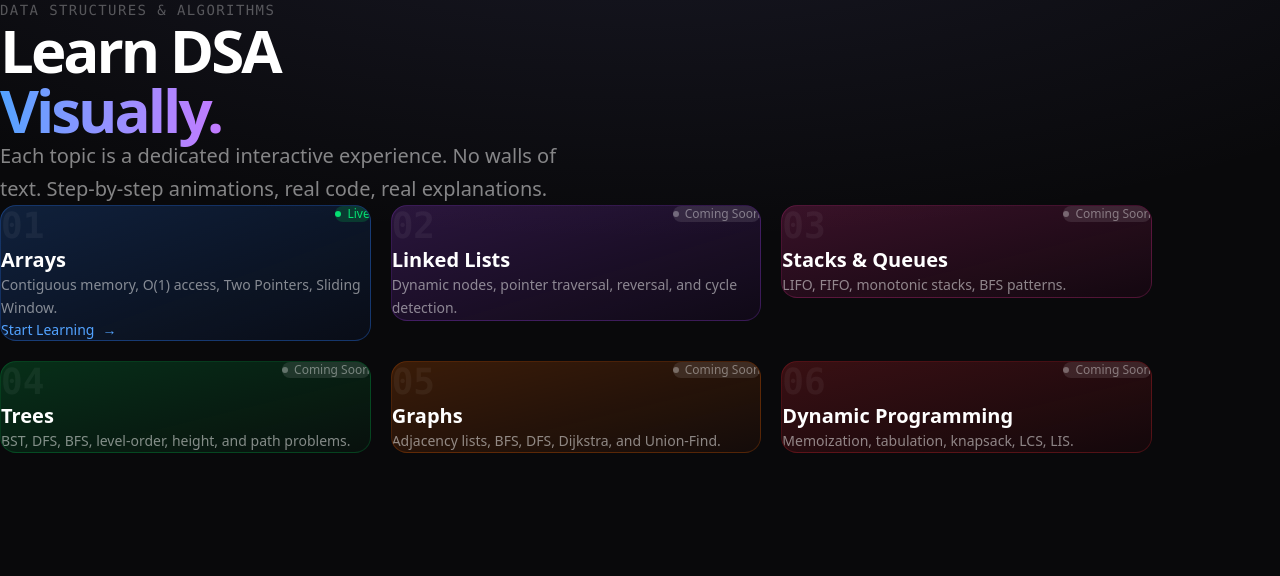
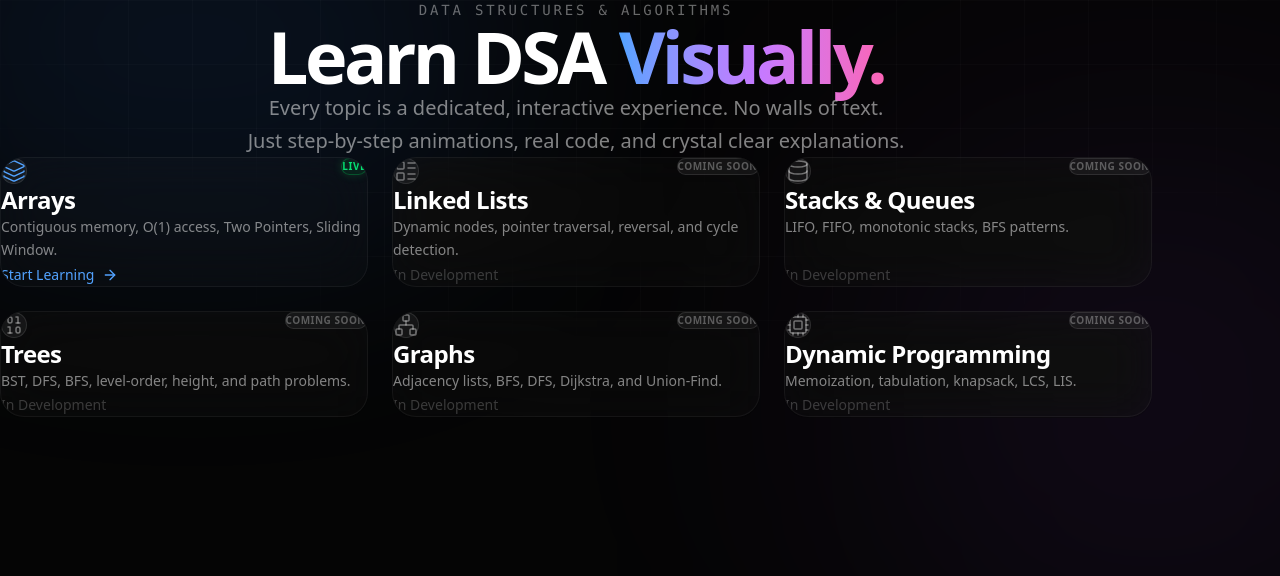
Before and after one commit to MRGokulB/dsa-universe, a Next.js app in the folder apps/home/: page / in a window 1280 px wide. Shown: the top 576 px of the page. Built offline with nearby package versions, Linux system fonts and the light colour scheme.

Commit message:
feat: awwwards style UI upgrade for home hub

```diff
--- a/apps/home/package.json
+++ b/apps/home/package.json
@@ -10,6 +10,7 @@
   },
   "dependencies": {
     "framer-motion": "^13.1.1",
+    "lucide-react": "^1.33.0",
     "next": "16.3.2",
     "react": "19.2.8",
     "react-dom": "19.2.8"
--- a/apps/home/src/app/page.tsx
+++ b/apps/home/src/app/page.tsx
@@ -2,18 +2,18 @@
 
 import Link from "next/link";
 import { motion } from "framer-motion";
+import { ArrowRight, Layers, LayoutList, Network, Cpu, Database, Binary } from "lucide-react";
 
-const topics = [
+export default function Home() {
+  const modules = [
     {
       id: "arrays",
       title: "Arrays",
       status: "live",
       url: "https://arrays-oo2gwqfix-gokul-boddawars-projects.vercel.app",
       description: "Contiguous memory, O(1) access, Two Pointers, Sliding Window.",
-    color: "from-blue-500/20 to-blue-600/5",
-    border: "border-blue-500/30",
-    badge: "bg-green-500",
-    number: "01"
+      color: "blue",
+      icon: Layers,
     },
     {
       id: "linked-lists",
@@ -21,10 +21,8 @@ const topics = [
       status: "coming",
       url: "#",
       description: "Dynamic nodes, pointer traversal, reversal, and cycle detection.",
-    color: "from-purple-500/20 to-purple-600/5",
-    border: "border-purple-500/20",
-    badge: "bg-yellow-500",
-    number: "02"
+      color: "purple",
+      icon: LayoutList,
     },
     {
       id: "stacks-queues",
@@ -32,10 +30,8 @@ const topics = [
       status: "coming",
       url: "#",
       description: "LIFO, FIFO, monotonic stacks, BFS patterns.",
-    color: "from-pink-500/20 to-pink-600/5",
-    border: "border-pink-500/20",
-    badge: "bg-yellow-500",
-    number: "03"
+      color: "pink",
+      icon: Database,
     },
     {
       id: "trees",
@@ -43,10 +39,8 @@ const topics = [
       status: "coming",
       url: "#",
       description: "BST, DFS, BFS, level-order, height, and path problems.",
-    color: "from-green-500/20 to-green-600/5",
-    border: "border-green-500/20",
-    badge: "bg-yellow-500",
-    number: "04"
+      color: "green",
+      icon: Binary,
     },
     {
       id: "graphs",
@@ -54,10 +48,8 @@ const topics = [
       status: "coming",
       url: "#",
       description: "Adjacency lists, BFS, DFS, Dijkstra, and Union-Find.",
-    color: "from-orange-500/20 to-orange-600/5",
-    border: "border-orange-500/20",
-    badge: "bg-yellow-500",
-    number: "05"
+      color: "orange",
+      icon: Network,
     },
     {
       id: "dp",
@@ -65,82 +57,123 @@ const topics = [
       status: "coming",
       url: "#",
       description: "Memoization, tabulation, knapsack, LCS, LIS.",
-    color: "from-red-500/20 to-red-600/5",
-    border: "border-red-500/20",
-    badge: "bg-yellow-500",
-    number: "06"
-  }
+      color: "red",
+      icon: Cpu,
+    },
   ];
 
-export default function Home() {
+  const getColorStyles = (color: string) => {
+    const styles: Record<string, { bg: string, border: string, text: string, glow: string }> = {
+      blue: { bg: "group-hover:bg-blue-500/10", border: "group-hover:border-blue-500/50", text: "text-blue-400", glow: "from-blue-500/20 to-transparent" },
+      purple: { bg: "group-hover:bg-purple-500/10", border: "group-hover:border-purple-500/50", text: "text-purple-400", glow: "from-purple-500/20 to-transparent" },
+      pink: { bg: "group-hover:bg-pink-500/10", border: "group-hover:border-pink-500/50", text: "text-pink-400", glow: "from-pink-500/20 to-transparent" },
+      green: { bg: "group-hover:bg-green-500/10", border: "group-hover:border-green-500/50", text: "text-green-400", glow: "from-green-500/20 to-transparent" },
+      orange: { bg: "group-hover:bg-orange-500/10", border: "group-hover:border-orange-500/50", text: "text-orange-400", glow: "from-orange-500/20 to-transparent" },
+      red: { bg: "group-hover:bg-red-500/10", border: "group-hover:border-red-500/50", text: "text-red-400", glow: "from-red-500/20 to-transparent" }
+    };
+    return styles[color];
+  };
+
   return (
-    <main className="min-h-screen bg-[#09090b] text-white relative">
-      <div className="absolute inset-0 bg-[radial-gradient(ellipse_80%_50%_at_50%_-20%,rgba(120,119,198,0.15),transparent)] pointer-events-none" />
+    <div className="min-h-screen bg-[#050505] text-white overflow-hidden relative selection:bg-blue-500/30">
 
-      <div className="max-w-6xl mx-auto px-6 py-24 relative z-10">
+      {/* Background Ambient Glows */}
+      <div className="absolute top-[-20%] left-[-10%] w-[50%] h-[50%] rounded-full bg-blue-500/10 blur-[120px] pointer-events-none" />
+      <div className="absolute top-[20%] right-[-10%] w-[40%] h-[60%] rounded-full bg-purple-500/10 blur-[150px] pointer-events-none" />
 
-        {/* Header */}
+      {/* Grid Pattern overlay */}
+      <div className="absolute inset-0 bg-[linear-gradient(rgba(255,255,255,0.02)_1px,transparent_1px),linear-gradient(90deg,rgba(255,255,255,0.02)_1px,transparent_1px)] bg-[size:4rem_4rem] [mask-image:radial-gradient(ellipse_60%_50%_at_50%_0%,#000_70%,transparent_100%)] pointer-events-none" />
+
+      <main className="relative z-10 max-w-6xl mx-auto px-6 py-24 md:py-32">
+
+        {/* Header Section */}
+        <div className="flex flex-col items-center text-center mb-24">
           <motion.div
             initial={{ opacity: 0, y: 20 }}
             animate={{ opacity: 1, y: 0 }}
-          transition={{ duration: 0.7 }}
-          className="mb-24 max-w-3xl"
+            transition={{ duration: 0.8, ease: "easeOut" }}
           >
-          <span className="text-sm font-mono text-white/30 mb-4 block tracking-widest uppercase">Data Structures & Algorithms</span>
-          <h1 className="text-6xl font-bold tracking-tighter mb-6 leading-none">
-            Learn DSA<br />
-            <span className="text-transparent bg-clip-text bg-gradient-to-r from-blue-400 to-purple-400">
+            <p className="font-mono text-sm tracking-[0.2em] text-white/40 mb-6 uppercase">Data Structures & Algorithms</p>
+            <h1 className="text-5xl md:text-7xl font-bold tracking-tighter mb-6">
+              Learn DSA <br className="md:hidden" />
+              <span className="text-transparent bg-clip-text bg-gradient-to-r from-blue-400 via-purple-400 to-pink-400">
                 Visually.
               </span>
             </h1>
-          <p className="text-xl text-white/50 leading-relaxed max-w-xl">
-            Each topic is a dedicated interactive experience. No walls of text. Step-by-step animations, real code, real explanations.
+            <p className="text-lg md:text-xl text-white/50 max-w-2xl mx-auto leading-relaxed">
+              Every topic is a dedicated, interactive experience. No walls of text. <br className="hidden md:block" />
+              Just step-by-step animations, real code, and crystal clear explanations.
             </p>
           </motion.div>
-
-        {/* Topic Grid */}
-        <div className="grid grid-cols-1 md:grid-cols-2 lg:grid-cols-3 gap-5">
-          {topics.map((topic, i) => {
-            const isLive = topic.status === "live";
-            const Card = (
-              <motion.div
-                key={topic.id}
-                initial={{ opacity: 0, y: 24 }}
-                animate={{ opacity: 1, y: 0 }}
-                transition={{ delay: i * 0.08, duration: 0.5 }}
-                whileHover={isLive ? { scale: 1.02 } : {}}
-                className={`group relative p-6 rounded-2xl border bg-gradient-to-br ${topic.color} ${topic.border} ${isLive ? "cursor-pointer" : "cursor-default opacity-60"} overflow-hidden`}
-              >
-                <div className="flex justify-between items-start mb-8">
-                  <span className="font-mono text-4xl font-bold text-white/5">{topic.number}</span>
-                  <span className={`flex items-center gap-1.5 text-xs font-medium px-3 py-1 rounded-full ${isLive ? "bg-green-500/20 text-green-400" : "bg-white/10 text-white/40"}`}>
-                    <span className={`w-1.5 h-1.5 rounded-full ${isLive ? "bg-green-400" : "bg-white/30"}`} />
-                    {isLive ? "Live" : "Coming Soon"}
-                  </span>
         </div>
 
-                <h2 className="text-xl font-bold mb-2">{topic.title}</h2>
-                <p className="text-sm text-white/50 leading-relaxed">{topic.description}</p>
+        {/* Modules Grid */}
+        <div className="grid grid-cols-1 md:grid-cols-2 lg:grid-cols-3 gap-6">
+          {modules.map((mod, i) => {
+            const isLive = mod.status === "live";
+            const styles = getColorStyles(mod.color);
 
+            const CardContent = (
+              <motion.div
+                initial={{ opacity: 0, y: 20 }}
+                animate={{ opacity: 1, y: 0 }}
+                transition={{ duration: 0.5, delay: i * 0.1, ease: "easeOut" }}
+                className={`group relative h-full flex flex-col p-8 rounded-3xl border border-white/5 bg-white/[0.02] backdrop-blur-xl transition-all duration-500 overflow-hidden ${isLive ? styles.border + " " + styles.bg : "opacity-60 grayscale hover:grayscale-0"}`}
+              >
+                {/* Glow effect on hover */}
                 {isLive && (
-                  <div className="mt-6 flex items-center gap-2 text-sm text-blue-400 font-medium group-hover:gap-3 transition-all">
-                    Start Learning <span>→</span>
+                  <div className={`absolute inset-0 bg-gradient-to-br ${styles.glow} opacity-0 group-hover:opacity-100 transition-opacity duration-500`} />
+                )}
+
+                <div className="relative z-10 flex flex-col h-full">
+                  <div className="flex justify-between items-start mb-6">
+                    <div className={`p-3 rounded-2xl bg-white/5 border border-white/10 ${isLive ? styles.text : "text-white/40"} group-hover:scale-110 transition-transform duration-500`}>
+                      <mod.icon strokeWidth={1.5} size={24} />
+                    </div>
+                    {isLive ? (
+                      <span className={`text-[10px] uppercase tracking-wider font-bold px-3 py-1 rounded-full border border-green-500/30 bg-green-500/10 text-green-400 shadow-[0_0_10px_rgba(34,197,94,0.2)]`}>
+                        Live
+                      </span>
+                    ) : (
+                      <span className="text-[10px] uppercase tracking-wider font-bold px-3 py-1 rounded-full border border-white/10 bg-white/5 text-white/30">
+                        Coming Soon
+                      </span>
+                    )}
+                  </div>
+
+                  <h3 className="text-2xl font-bold mb-3 tracking-tight">{mod.title}</h3>
+                  <p className="text-sm text-white/50 leading-relaxed mb-8 flex-grow">
+                    {mod.description}
+                  </p>
+
+                  <div className="mt-auto">
+                    {isLive ? (
+                      <div className={`inline-flex items-center gap-2 text-sm font-medium ${styles.text}`}>
+                        Start Learning <ArrowRight size={16} className="group-hover:translate-x-1 transition-transform" />
+                      </div>
+                    ) : (
+                      <div className="inline-flex items-center gap-2 text-sm font-medium text-white/20">
+                        In Development
                       </div>
                     )}
+                  </div>
+                </div>
               </motion.div>
             );
 
             return isLive ? (
-              <Link key={topic.id} href={topic.url} target="_blank" rel="noopener noreferrer">
-                {Card}
+              <Link key={mod.id} href={mod.url} className="block outline-none">
+                {CardContent}
               </Link>
             ) : (
-              <div key={topic.id}>{Card}</div>
+              <div key={mod.id} className="cursor-not-allowed">
+                {CardContent}
+              </div>
             );
           })}
         </div>
 
+      </main>
     </div>
-    </main>
   );
 }
```
Also changed, not shown: 1 other file (tests, documents, lock files or other folders). Lines whose indentation alone changed are shown as unchanged.
